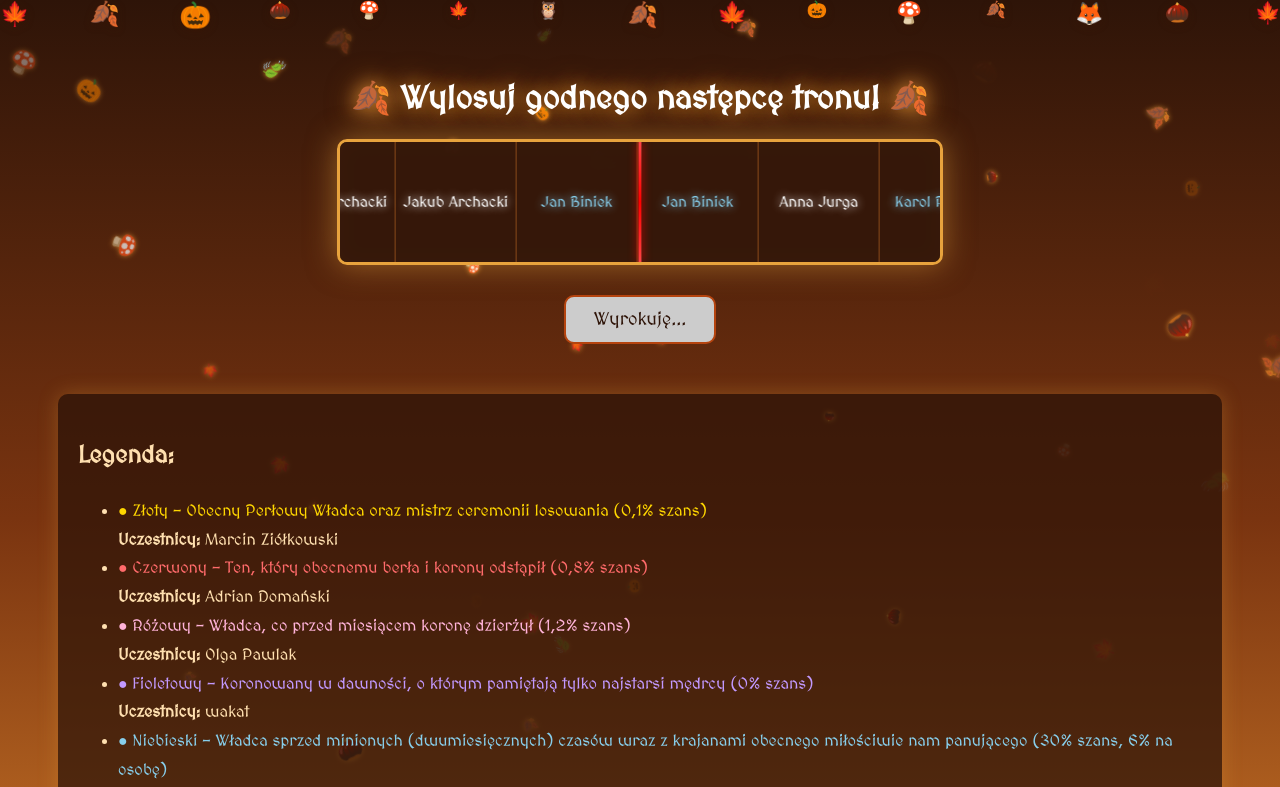
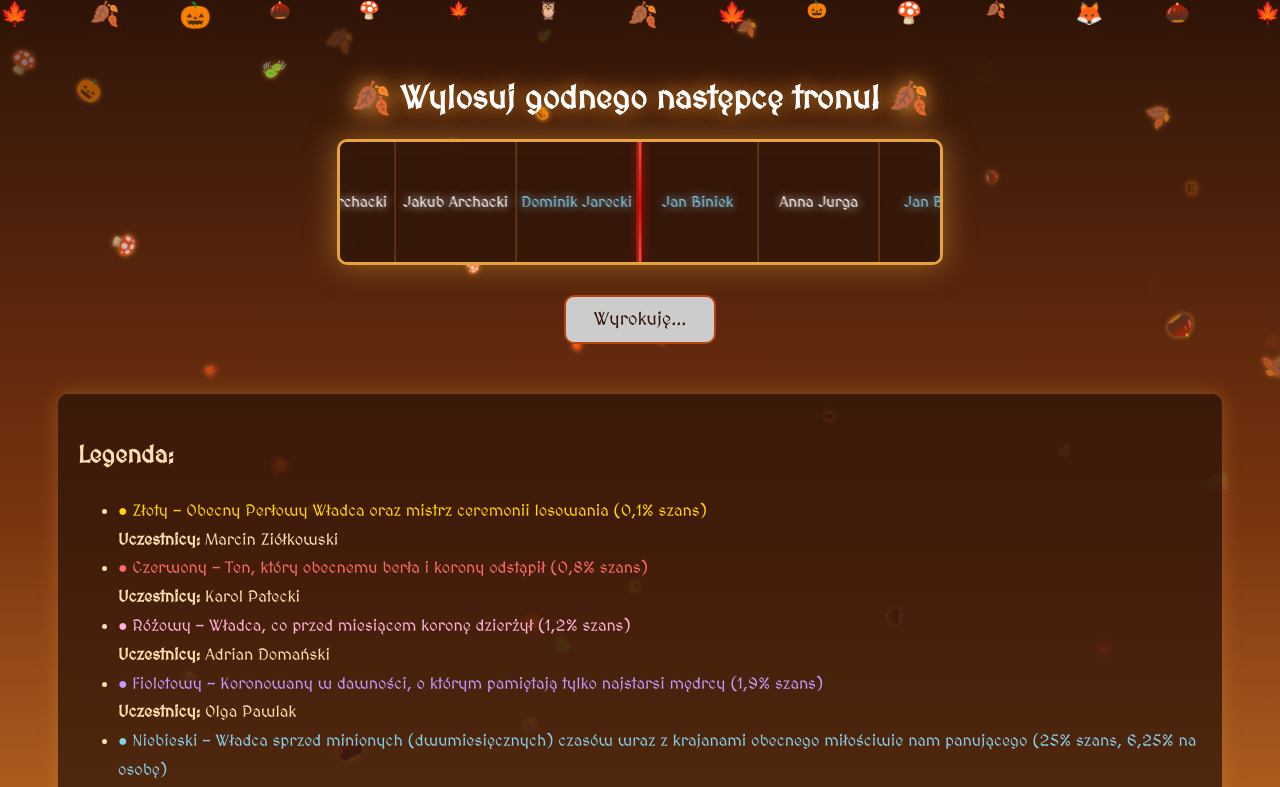
Before and after one commit to archacki/losowanie, a plain HTML site: page index.html in a window 1280 px wide. Both pictures are taken after a click on the button "🍁 Wskaż wybrańca! 🍁". Shown: the top 787 px of the page. Drawn offline with nearby package versions, Linux system fonts and the light colour scheme.

Commit message:
Update index.html

```diff
--- a/index.html
+++ b/index.html
@@ -286,10 +286,10 @@
 
     const allNames = {
       gold: ["Marcin Ziółkowski"],
-      red: ["Adrian Domański"],
-      pink: ["Olga Pawlak"],
-      violet: [],
-      blue: ["Jakub Nowakowski", "Dominik Jarecki", "Jan Biniek", "Karol Patecki", "Jacek Rzewuski"],
+      red: ["Karol Patecki"],
+      pink: ["Adrian Domański"],
+      violet: ["Olga Pawlak"],
+      blue: ["Jakub Nowakowski", "Dominik Jarecki", "Jan Biniek", "Jacek Rzewuski"],
       white: ["Adam Dąbrowski", "Anna Jurga", "Jakub Archacki", "Tomáš Veselý", "Maciej Sputowski", "Kamil Krzyszowski"]
     };
 
@@ -297,9 +297,9 @@
       { rarity: "gold", chance: 0.1 },
       { rarity: "red", chance: 0.8 },
       { rarity: "pink", chance: 1.2 },
-      { rarity: "violet", chance: 0 },
-      { rarity: "blue", chance: 30 },
-      { rarity: "white", chance: 67.9 }
+      { rarity: "violet", chance: 1.9 },
+      { rarity: "blue", chance: 25 },
+      { rarity: "white", chance: 71 }
     ];
 
     function getRandomRarity() {
@@ -414,7 +414,7 @@
               </span>
               <br>
               <span style="font-size: 16px; font-weight: normal;">
-                <strong>Tuż po wschodzie słońca dnia 1 grudnia roku pańskiego 2026 dostąpi zaszczytu poprowadzenia wojsk przeciwko walecznym wykresom, a poddani jemu zwierzać się będą z deliverowych celów osiągnięcia! Bywajcie!</strong>
+                <strong>Tuż po wschodzie słońca dnia 15 grudnia roku pańskiego 2026 dostąpi zaszczytu poprowadzenia wojsk przeciwko walecznym wykresom, a poddani jemu zwierzać się będą z deliverowych celów osiągnięcia! Bywajcie!</strong>
               </span>
             `;
             result.style.display = "block";
@@ -448,30 +448,30 @@
       </li>
       <li>
         <span style="color: #ff6b6b;">●</span> <span style="color: #ff6b6b;">Czerwony - Ten, który obecnemu berła i korony odstąpił (0,8% szans)</span><br>
+        <strong>Uczestnicy:</strong> Karol Patecki
+      </li>
+      <li>
+        <span style="color: #ffb3d9;">●</span> <span style="color: #ffb3d9;">Różowy - Władca, co przed miesiącem koronę dzierżył (1,2% szans)</span><br>
         <strong>Uczestnicy:</strong> Adrian Domański
       </li>
       <li>
-        <span style="color: #ffb3d9;">●</span> <span style="color: #ffb3d9;">Różowy - Władca, co przed miesiącem koronę dzierżył (1,2% szans)</span><br>
+        <span style="color: #c299ff;">●</span> <span style="color: #c299ff;">Fioletowy - Koronowany w dawności, o którym pamiętają tylko najstarsi mędrcy (1,9% szans)</span><br>
         <strong>Uczestnicy:</strong> Olga Pawlak
       </li>
       <li>
-        <span style="color: #c299ff;">●</span> <span style="color: #c299ff;">Fioletowy - Koronowany w dawności, o którym pamiętają tylko najstarsi mędrcy (0% szans)</span><br>
-        <strong>Uczestnicy:</strong> wakat
+        <span style="color: #87ceeb;">●</span> <span style="color: #87ceeb;">Niebieski - Władca sprzed minionych (dwumiesięcznych) czasów wraz z krajanami obecnego miłościwie nam panującego (25% szans, 6,25% na osobę)</span><br>
+        <strong>Uczestnicy:</strong> Jakub Nowakowski, Dominik Jarecki, Jan Biniek, Jacek Rzewuski.
       </li>
       <li>
-        <span style="color: #87ceeb;">●</span> <span style="color: #87ceeb;">Niebieski - Władca sprzed minionych (dwumiesięcznych) czasów wraz z krajanami obecnego miłościwie nam panującego (30% szans, 6% na osobę)</span><br>
-        <strong>Uczestnicy:</strong> Jakub Nowakowski, Dominik Jarecki, Jan Biniek, Karol Patecki, Jacek Rzewuski.
-      </li>
-      <li>
-        <span style="color: white;">●</span> <span style="color: white;">Biały - Ostałe pospólstwo (67,9% szans, 11,32% na osobę)</span><br>
+        <span style="color: white;">●</span> <span style="color: white;">Biały - Ostałe pospólstwo (71% szans, 11,83% na osobę)</span><br>
         <strong>Uczestnicy:</strong> Adam Dąbrowski, Anna Jurga, Jakub Archacki, Kamil Krzyszowski, Maciej Sputowski, Tomáš Veselý.
       </li>
     </ul>
   </div>
 
   <p style="margin-top: 40px; font-size: 10px; color: #f3c58a; position: relative; z-index: 10;">
-    v. 0.7.3 by Jakub Archacki & Chat GPT Company Sp. z o. o. 🍂<br>
-    Jesienna edycja - Uczestnicy zaktualizowani w dn. 3-11-2026
+    v. 0.7.4 by Jakub Archacki & Chat GPT Company Sp. z o. o. 🍂<br>
+    Jesienna edycja - Uczestnicy zaktualizowani w dn. 17-11-2026
   </p>
 </body>
 </html>
```
